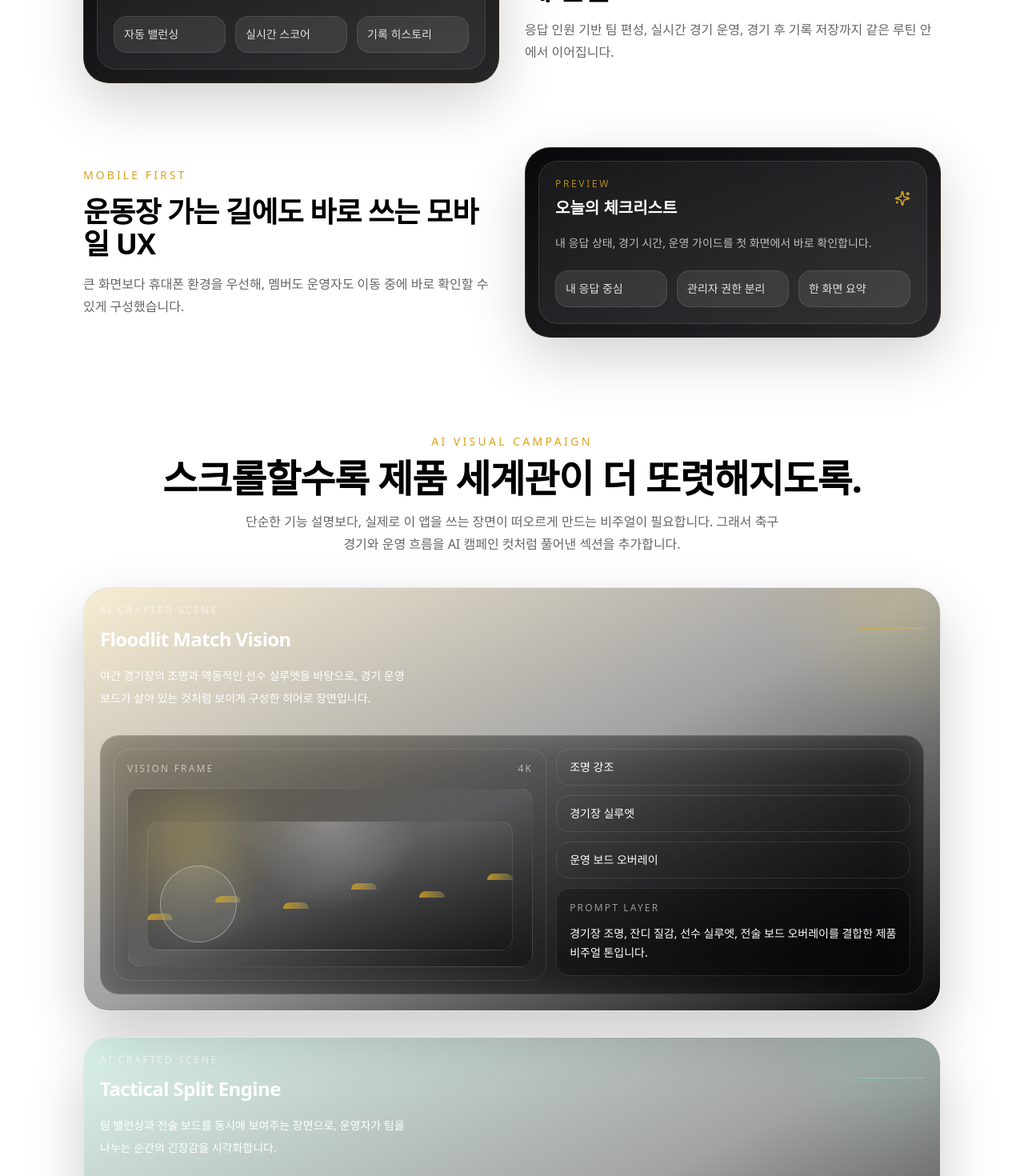
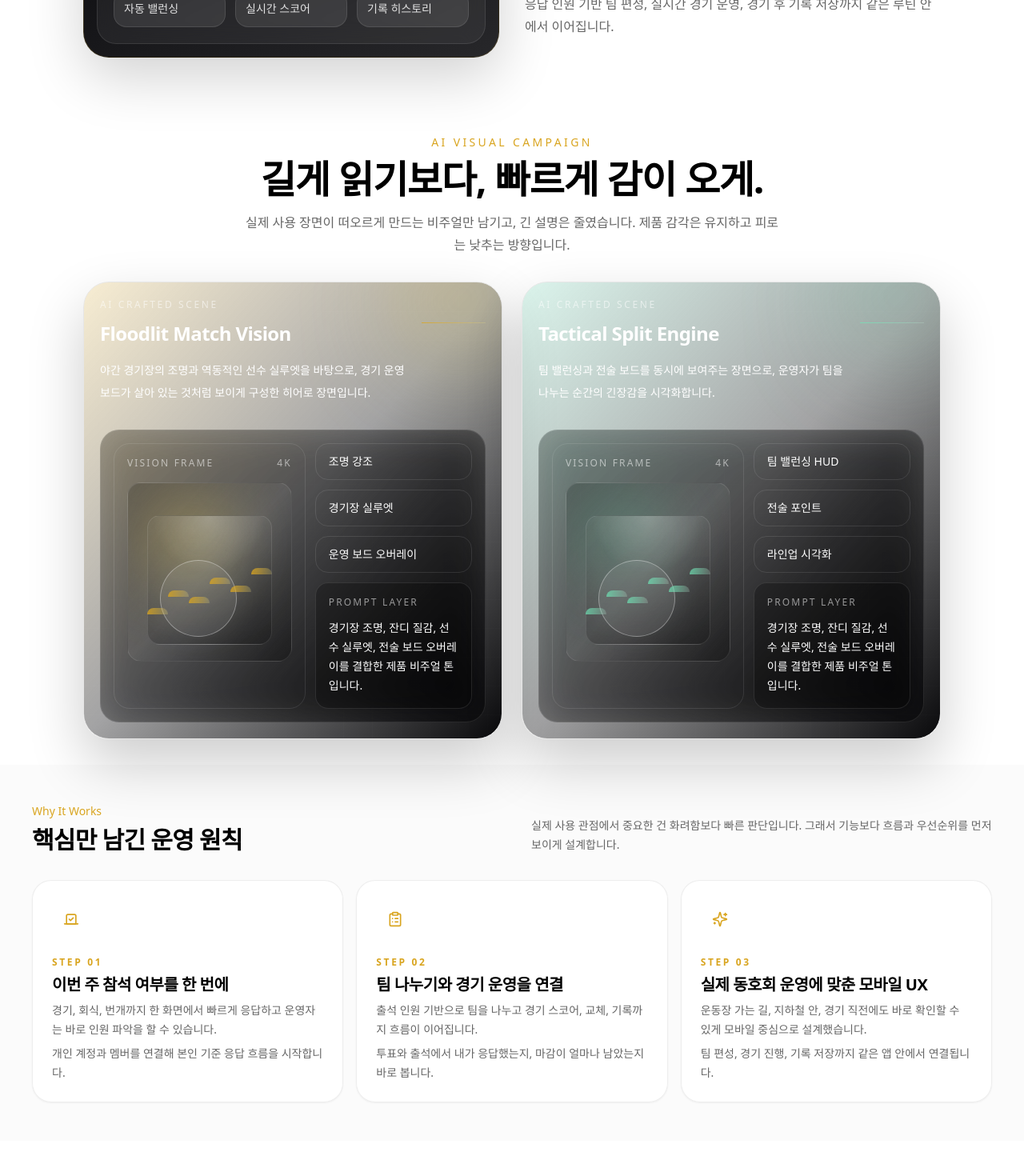
Before and after one commit to Piousangel/TheRun, a Next.js app: page / in a window 1280 px wide. Shown: the part 1640-3110 px from the top of the page at 80% size. Built offline with nearby package versions, Linux system fonts and the light colour scheme; no server answers.

Commit message:
feat: sharpen mobile and desktop landing storytelling
Ultraworked with [Sisyphus](https://github.com/code-yeongyu/oh-my-opencode)

Co-authored-by: Sisyphus <clio-agent@sisyphuslabs.ai>

```diff
--- a/src/widgets/home/ui/home-page-content.tsx
+++ b/src/widgets/home/ui/home-page-content.tsx
@@ -209,8 +209,8 @@ export function HomePageContent() {
         </div>
       </section>
 
-      <section className="mx-auto hidden max-w-6xl space-y-20 px-4 py-20 sm:px-8 lg:px-10 md:block">
-        {landingShowcase.map((item, index) => (
+      <section className="mx-auto hidden max-w-6xl space-y-16 px-4 py-16 sm:px-8 lg:px-10 md:block">
+        {landingShowcase.slice(0, 2).map((item, index) => (
           <RevealSection key={item.title} className={cn('grid gap-8 lg:grid-cols-2 lg:items-center', index % 2 === 1 && 'lg:[&>*:first-child]:order-2')}>
             <div className="space-y-4">
               <p className="text-sm font-medium text-primary uppercase tracking-[0.22em]">{item.eyebrow}</p>
@@ -238,16 +238,16 @@ export function HomePageContent() {
         ))}
       </section>
 
-      <section className="mx-auto hidden max-w-6xl space-y-10 px-4 py-10 sm:px-8 lg:px-10 md:block">
+      <section className="mx-auto hidden max-w-6xl space-y-8 px-4 py-8 sm:px-8 lg:px-10 md:block">
         <RevealSection className="text-center">
           <p className="text-sm font-medium text-primary uppercase tracking-[0.24em]">AI Visual Campaign</p>
-          <h2 className="mt-3 text-3xl font-semibold tracking-tight sm:text-5xl">스크롤할수록 제품 세계관이 더 또렷해지도록.</h2>
+          <h2 className="mt-3 text-3xl font-semibold tracking-tight sm:text-5xl">길게 읽기보다, 빠르게 감이 오게.</h2>
           <p className="mx-auto mt-4 max-w-2xl text-base leading-7 text-muted-foreground">
-            단순한 기능 설명보다, 실제로 이 앱을 쓰는 장면이 떠오르게 만드는 비주얼이 필요합니다. 그래서 축구 경기와 운영 흐름을 AI 캠페인 컷처럼 풀어낸 섹션을 추가합니다.
+            실제 사용 장면이 떠오르게 만드는 비주얼만 남기고, 긴 설명은 줄였습니다. 제품 감각은 유지하고 피로는 낮추는 방향입니다.
           </p>
         </RevealSection>
-        <div className="space-y-8">
-          {aiScenes.map((scene) => (
+        <div className="grid gap-6 lg:grid-cols-2">
+          {aiScenes.slice(0, 2).map((scene) => (
             <RevealSection key={scene.title}>
               <AiSceneCard {...scene} />
             </RevealSection>
@@ -255,45 +255,35 @@ export function HomePageContent() {
         </div>
       </section>
 
-      <section className="mx-auto hidden max-w-7xl px-4 py-6 sm:px-8 lg:px-10 md:block">
-        <div className="grid gap-4 md:grid-cols-3">
-          {landingFeatures.map(({ title, description, icon: Icon }) => (
-            <Card key={title} className="border-primary/15 bg-gradient-to-br from-card via-card to-primary/5 shadow-[0_14px_50px_rgba(0,0,0,0.05)]">
-              <CardHeader>
-                <div className="flex h-12 w-12 items-center justify-center rounded-2xl bg-primary/12 text-primary">
-                  <Icon className="h-5 w-5" />
-                </div>
-                <CardTitle className="pt-4 text-xl">{title}</CardTitle>
-                <CardDescription className="text-sm leading-6">{description}</CardDescription>
-              </CardHeader>
-            </Card>
-          ))}
-        </div>
-      </section>
-
-      <section className="hidden bg-muted/40 py-14 md:block">
+      <section className="hidden bg-muted/40 py-12 md:block">
         <div className="mx-auto max-w-7xl px-4 sm:px-8 lg:px-10">
           <div className="mb-8 flex flex-col gap-3 sm:flex-row sm:items-end sm:justify-between">
             <div>
-              <p className="text-sm font-medium text-primary">Welcome Flow</p>
-              <h2 className="mt-2 text-3xl font-semibold tracking-tight">처음 써도 헷갈리지 않는 주간 루틴</h2>
+              <p className="text-sm font-medium text-primary">Why It Works</p>
+              <h2 className="mt-2 text-3xl font-semibold tracking-tight">핵심만 남긴 운영 원칙</h2>
             </div>
             <p className="max-w-xl text-sm leading-6 text-muted-foreground">
-              최신 팀 운영 앱들이 공통으로 잘하는 건 화려함보다 흐름 정리입니다. 그래서 첫 사용자가 해야 할 일을 단계별로 짧게 보여줍니다.
+              실제 사용 관점에서 중요한 건 화려함보다 빠른 판단입니다. 그래서 기능보다 흐름과 우선순위를 먼저 보이게 설계합니다.
             </p>
           </div>
           <div className="grid gap-4 lg:grid-cols-3">
-            {landingWorkflow.map((item) => (
-              <RevealSection key={item.step}>
+            {landingFeatures.map(({ title, description, icon: Icon }, index) => {
+              const workflow = landingWorkflow[index];
+              return (
+              <RevealSection key={title}>
                 <Card className="overflow-hidden border-border/70 bg-background/90">
                   <CardHeader>
-                    <div className="text-xs font-semibold tracking-[0.22em] text-primary">STEP {item.step}</div>
-                    <CardTitle className="text-xl">{item.title}</CardTitle>
-                    <CardDescription className="leading-6">{item.body}</CardDescription>
+                    <div className="flex h-12 w-12 items-center justify-center rounded-2xl bg-primary/12 text-primary">
+                      <Icon className="h-5 w-5" />
+                    </div>
+                    <div className="pt-4 text-xs font-semibold tracking-[0.22em] text-primary">STEP {workflow?.step}</div>
+                    <CardTitle className="text-xl">{title}</CardTitle>
+                    <CardDescription className="leading-6">{description}</CardDescription>
+                    <p className="text-sm leading-6 text-muted-foreground">{workflow?.body}</p>
                   </CardHeader>
                 </Card>
               </RevealSection>
-            ))}
+            )})}
           </div>
         </div>
       </section>
```
